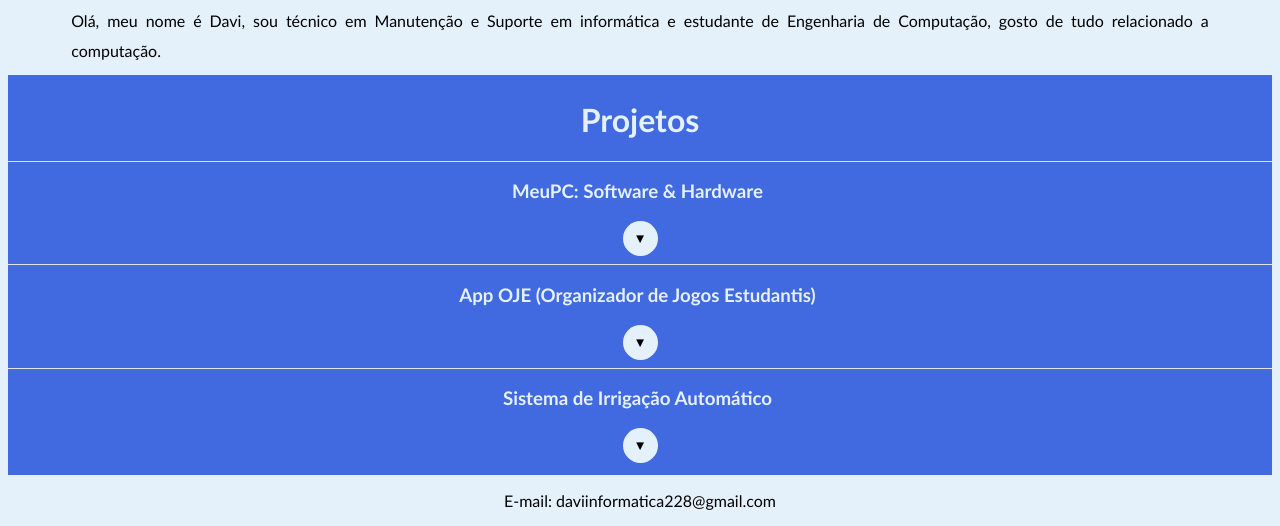
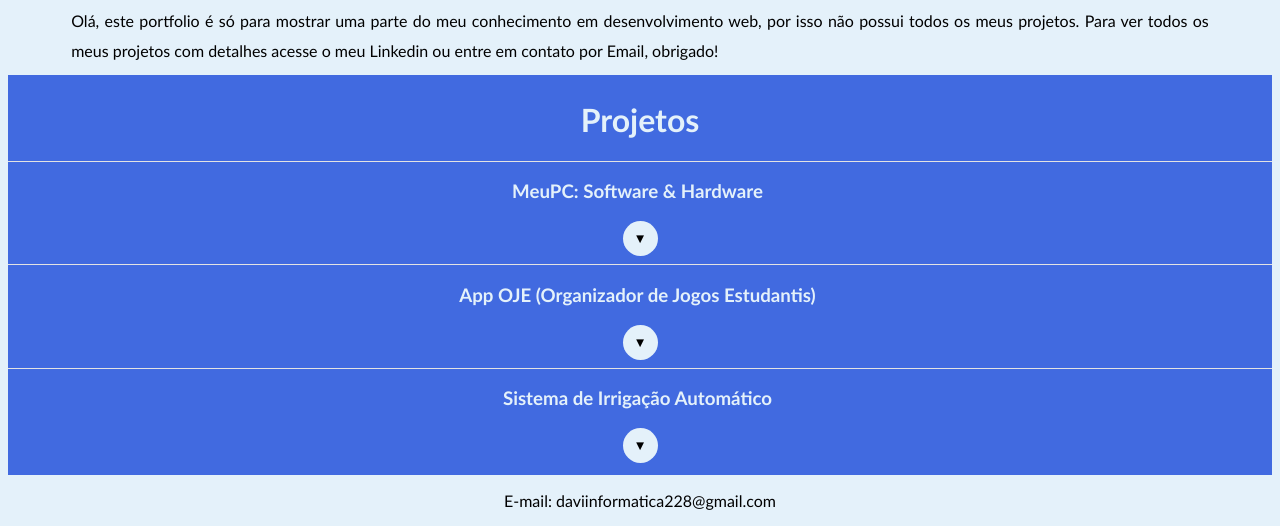
Before and after one commit to Davi-Costa-Barroso/Portfolio, a plain HTML site: page index.html in a window 1280 px wide. Shown: the part 612-1138 px from the top of the page. Drawn offline with Linux system fonts and the light colour scheme.

Commit message:
Update index.html
Alterado a descrição e colocado o projeto sistema de irrigação automatico.

```diff
--- a/index.html
+++ b/index.html
@@ -41,7 +41,7 @@
 
 		<div class="componente" id="sobre-mim">
 			<h1 class="titulo">Sobre mim</h2>
-			<p class="componente-descricao">Olá, meu nome é Davi, sou técnico em Manutenção e Suporte em informática e estudante de Engenharia de Computação, gosto de tudo relacionado a computação.</p>
+			<p class="componente-descricao">Olá, este portfolio é só para mostrar uma parte do meu conhecimento em desenvolvimento web, por isso não possui todos os meus projetos. Para ver todos os meus projetos com detalhes acesse o meu Linkedin ou entre em contato por Email, obrigado!</p>
 		</div>
 
 		<div class="componente corPrimaria" id="projetos">
```
